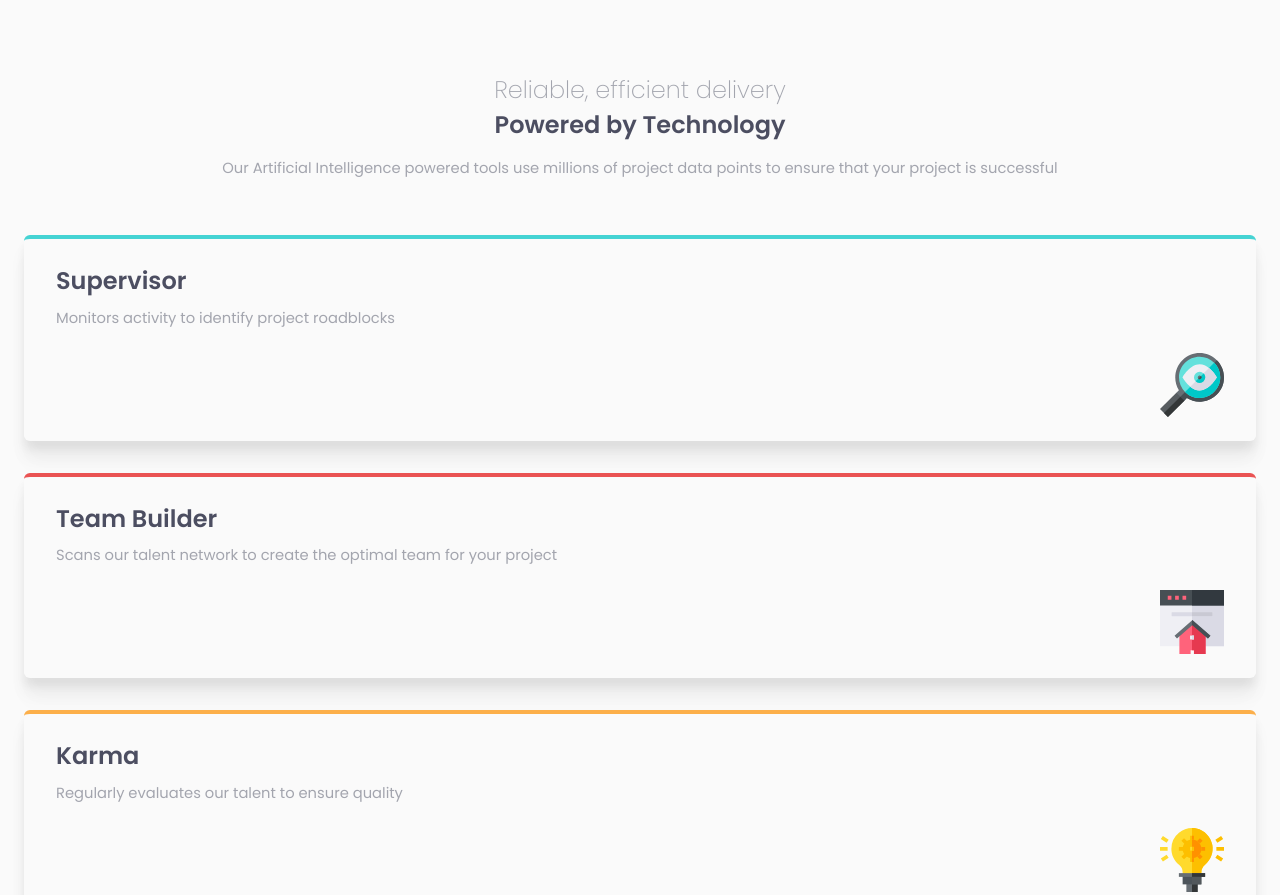
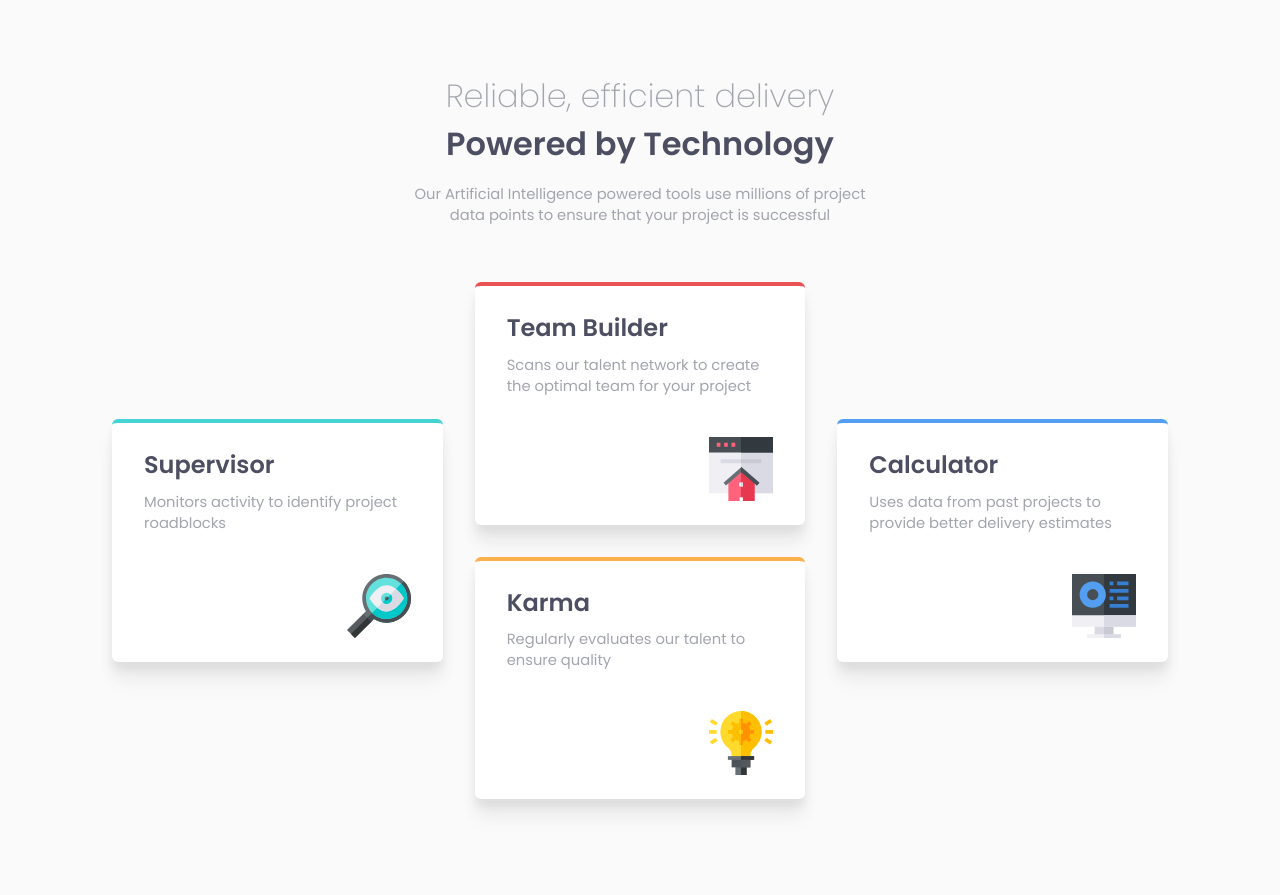
Before and after one commit to ruuen/challenge-four-card-feature-section, a plain HTML site: page site_dir/index.html in a window 1280 px wide. Shown: the top 895 px of the page. After the commit the page ends 871 px from the top, so only its background shows below. Drawn offline with Linux system fonts and the light colour scheme.

Commit message:
Add media queries for desktop layout styling

```diff
--- a/scss/main.scss
+++ b/scss/main.scss
@@ -32,6 +32,7 @@ body {
 h1, h2, h3, h4, h5, p {
     font-family: $font-primary;
     overflow-wrap: break-word;
+    user-select: none;
 }
 
 // Styling
@@ -49,7 +50,7 @@ h1, h2, h3, h4, h5, p {
     h1 {
         color: $clr-blue-grey;
         font-weight: 200;
-        font-size: 1.5rem;
+        font-size: 1.5em;
     }
 
     h2 {
@@ -59,7 +60,7 @@ h1, h2, h3, h4, h5, p {
     p {
         color: $clr-blue-grey;
         padding: 1rem 1rem 0 1rem;
-        font-size: 0.92rem;
+        font-size: 0.92em;
     }
 }
 
@@ -97,6 +98,7 @@ h1, h2, h3, h4, h5, p {
         0 16px 16px rgba(0,0,0,0.05),
         0 24px 24px rgba(0,0,0,0.02);
     border-radius: 6px;
+    background-color: #FFF;
 
     .card__text-heading {
         color: $clr-blue-vdark;
@@ -114,8 +116,5 @@ h1, h2, h3, h4, h5, p {
     }
 }
 
-
-
-
 // Media Queries
 @import 'mediaqry';
--- a/scss/mediaqry.scss
+++ b/scss/mediaqry.scss
@@ -0,0 +1,67 @@
+@media screen and (min-width: 1000px) {
+    .section__description {
+        h1 {
+            font-size: 2em;
+        }
+
+        h2 {
+            font-size: 2em;
+        }
+
+        p {
+            width: 40vw;
+            margin: 0 auto;
+        }
+    }
+
+    .page__wrapper {
+        padding: 4.5rem 7rem;
+    }
+
+    .card__group {
+        display: grid;
+        grid:
+            "left middletop right" auto
+            "left middlebottom right" auto /
+            1fr 1fr 1fr;
+        gap: 2rem;
+        align-items: center;
+        justify-items: center;
+
+        > .card__wrapper {
+            margin: 0;
+        }
+
+        .card__wrapper {
+            min-height: max-content;
+        }
+
+        .card__supervisor {
+            grid-area: left;
+        }
+
+        .card__team-builder {
+            grid-area: middletop;
+        }
+
+        .card__karma {
+            grid-area: middlebottom;
+        }
+
+        .card__calculator {
+            grid-area: right;
+        }
+
+        .card__text-body {
+            padding: 0.6rem 0 2.5rem 0;
+        }
+    }
+
+
+}
+
+@media screen and (min-width: 1600px) {
+    .section__description p {
+        width: 25vw;
+    }
+}
```
Also changed, not shown: design/desktop-design.jpg, site_dir/main.css.
